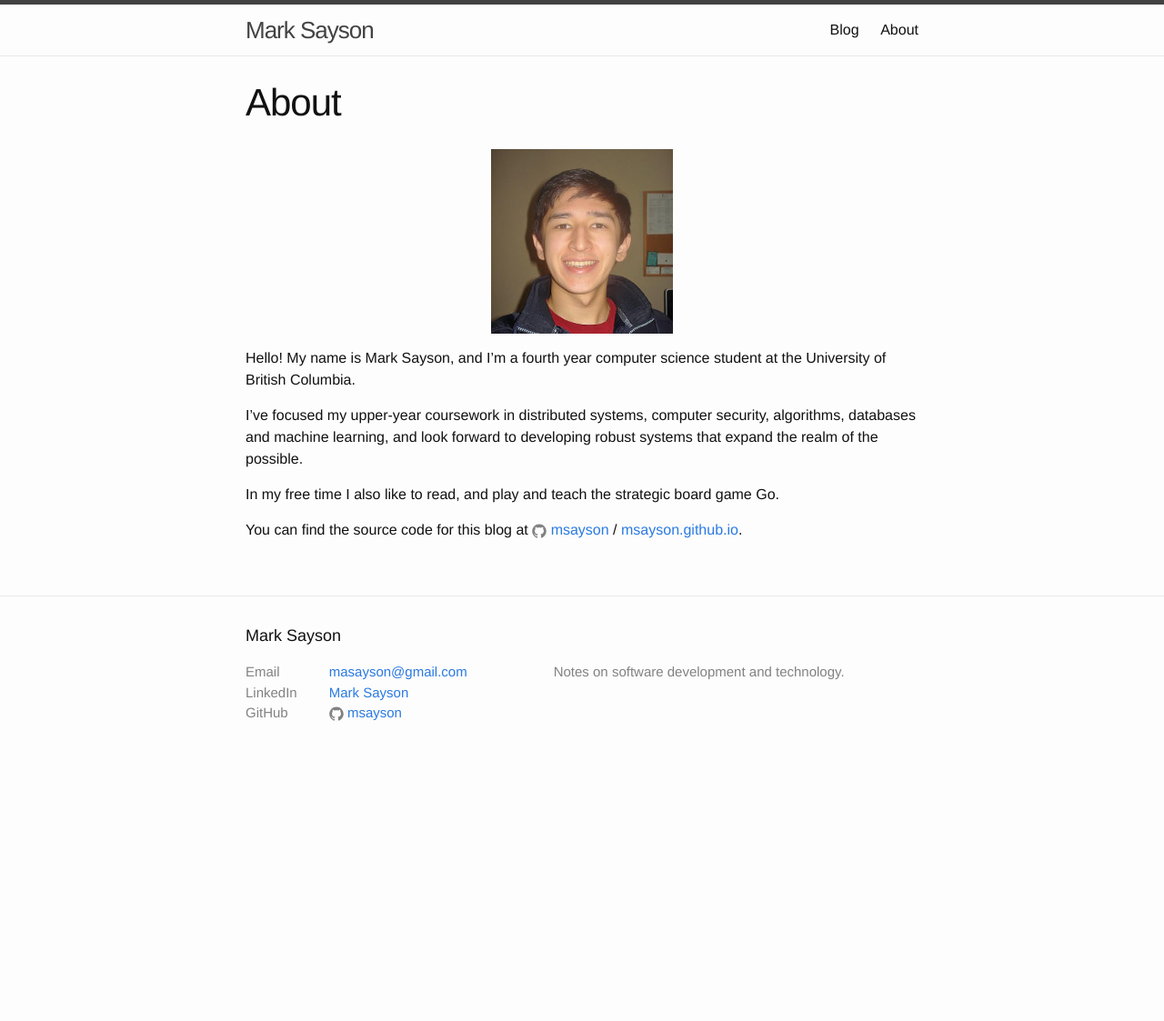
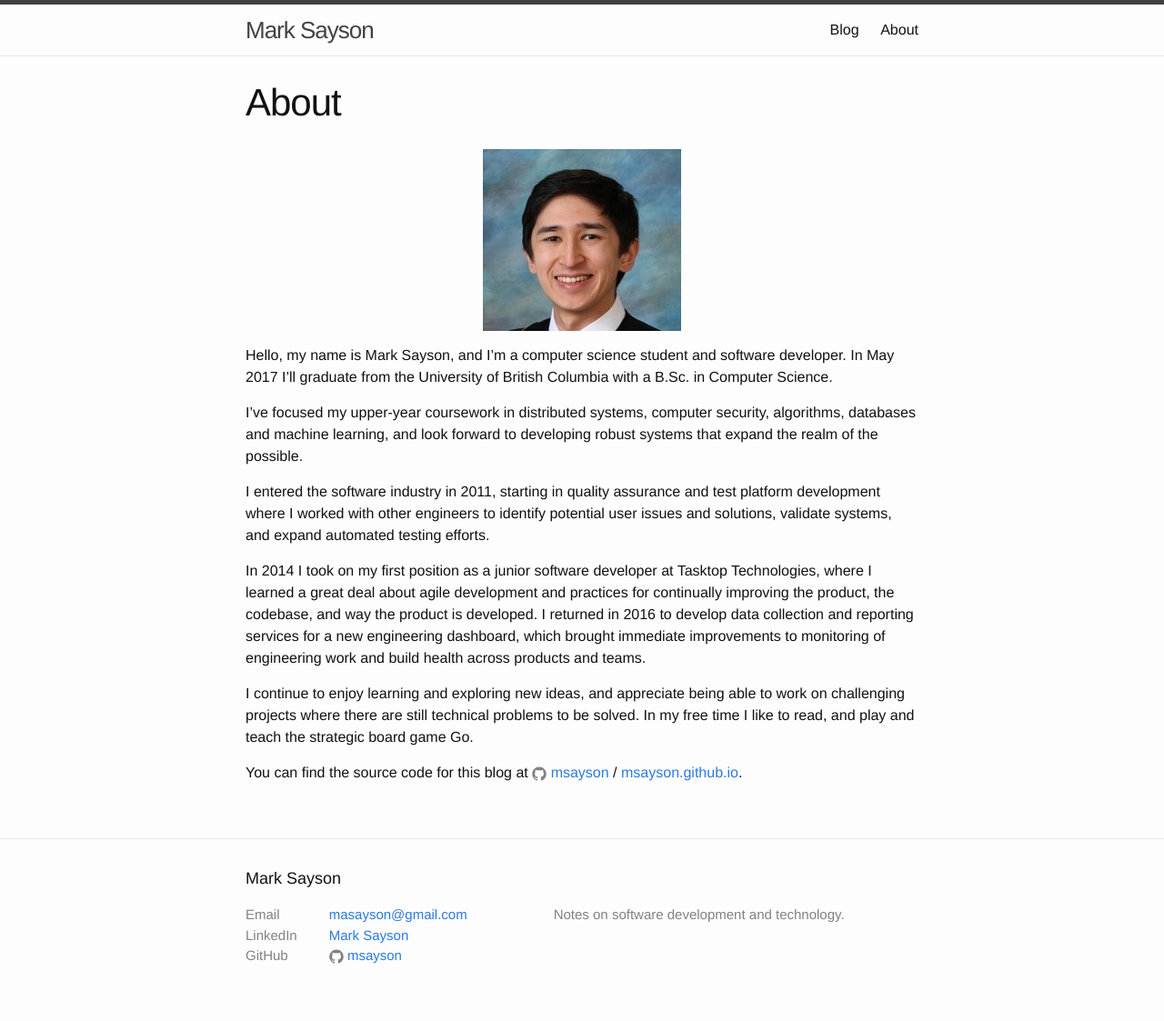
Before and after one commit to msayson/msayson.github.io, a Jekyll site: the page built from about.md, in a window 1280 px wide. Shown: the whole page at 91% size. Built offline with Jekyll 4.4.1, drawn with Linux system fonts in a browser that asks for light colours; before the commit the page ends 900 px from its top, so only the background shows below that.

Commit message:
Updated profile picture and about page

```diff
--- a/about.md
+++ b/about.md
@@ -7,11 +7,15 @@ permalink: /about/
 {: #profile-picture }
 ![alt text](/images/profile_picture.jpg "Profile Picture")
 
-Hello!  My name is Mark Sayson, and I’m a fourth year computer science student at the University of British Columbia.
+Hello, my name is Mark Sayson, and I'm a computer science student and software developer.  In May 2017 I'll graduate from the University of British Columbia with a B.Sc. in Computer Science.
 
 I've focused my upper-year coursework in distributed systems, computer security, algorithms, databases and machine learning, and look forward to developing robust systems that expand the realm of the possible.
 
-In my free time I also like to read, and play and teach the strategic board game Go.
+I entered the software industry in 2011, starting in quality assurance and test platform development where I worked with other engineers to identify potential user issues and solutions, validate systems, and expand automated testing efforts.
+
+In 2014 I took on my first position as a junior software developer at Tasktop Technologies, where I learned a great deal about agile development and practices for continually improving the product, the codebase, and way the product is developed.  I returned in 2016 to develop data collection and reporting services for a new engineering dashboard, which brought immediate improvements to monitoring of engineering work and build health across products and teams.
+
+I continue to enjoy learning and exploring new ideas, and appreciate being able to work on challenging projects where there are still technical problems to be solved.  In my free time I like to read, and play and teach the strategic board game Go.
 
 You can find the source code for this blog at
 {% include icon-github.html username="msayson" %} /
```
Also changed, not shown: images/profile_picture.jpg.
